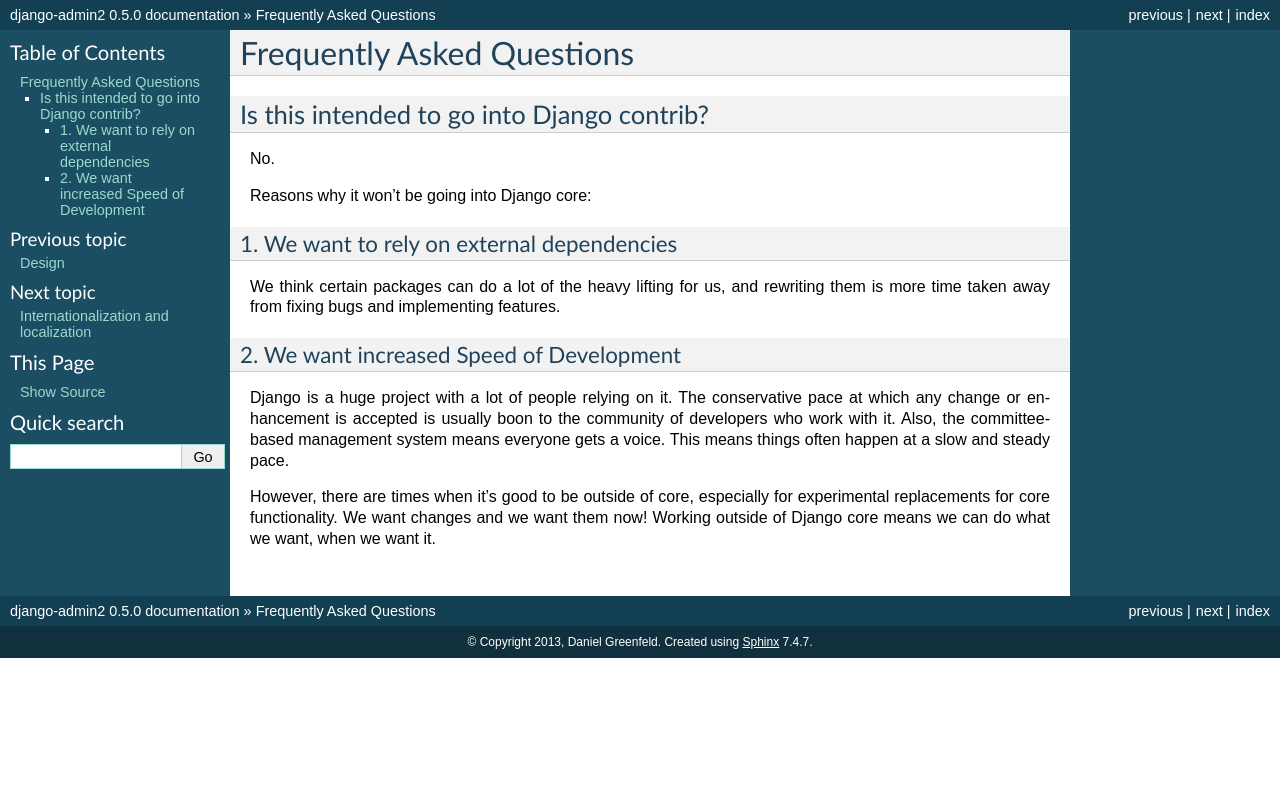
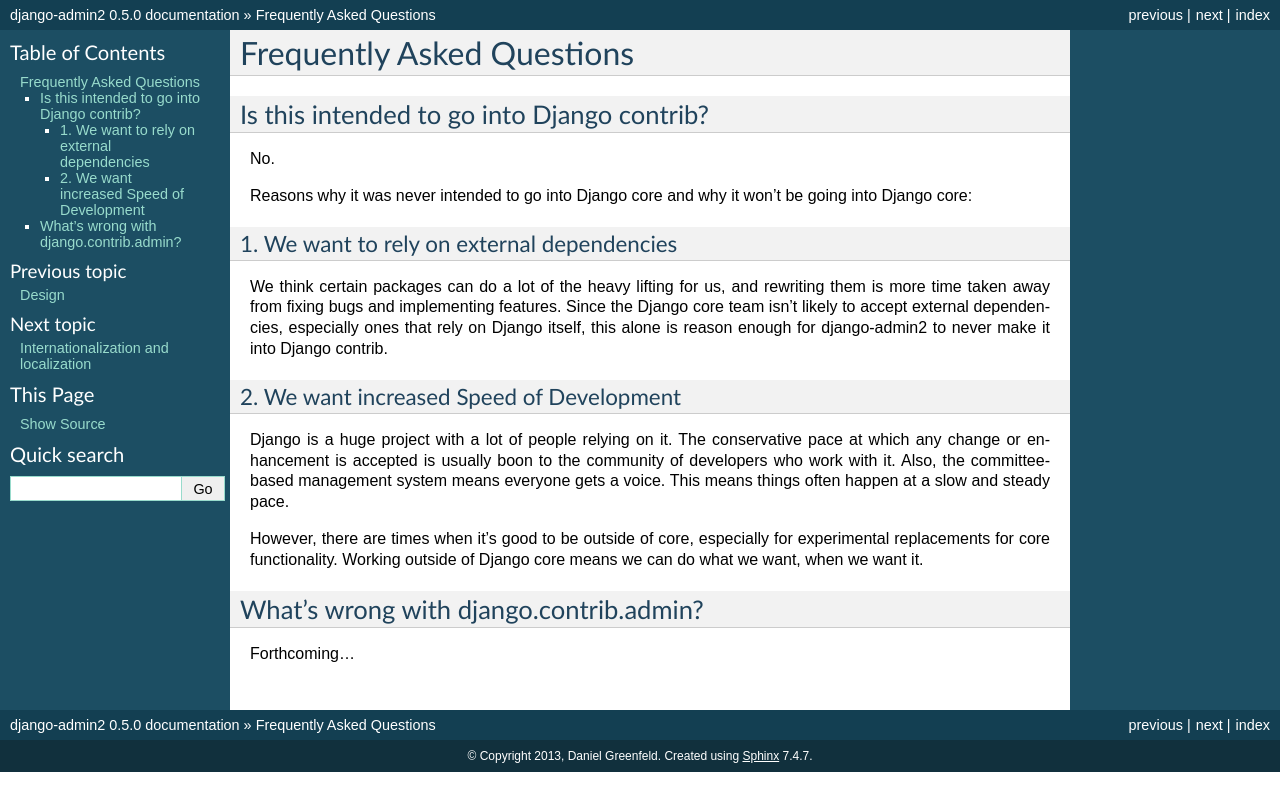
Before and after one commit to jazzband/django-admin2, a Sphinx documentation site: the page built from docs/faq.rst, in a window 1280 px wide. Shown: the top 811 px of the page. Built offline with Sphinx 7.4.7, drawn with Linux system fonts in a browser that asks for light colours; pages that are not in the unit, such as notebooks, are missing from menus.

Commit message:
FAQ bump

```diff
--- a/docs/faq.rst
+++ b/docs/faq.rst
@@ -6,16 +6,21 @@
 
 No.
 
-Reasons why it won't be going into Django core:
+Reasons why it was never intended to go into Django core and why it won't be going into Django core:
 
 1. We want to rely on external dependencies
 ~~~~~~~~~~~~~~~~~~~~~~~~~~~~~~~~~~~~~~~~~~~
 
-We think certain packages can do a lot of the heavy lifting for us, and rewriting them is more time taken away from fixing bugs and implementing features.
+We think certain packages can do a lot of the heavy lifting for us, and rewriting them is more time taken away from fixing bugs and implementing features. Since the Django core team isn't likely to accept external dependencies, especially ones that rely on Django itself, this alone is reason enough for django-admin2 to never make it into Django contrib.
 
 2. We want increased Speed of Development
 ~~~~~~~~~~~~~~~~~~~~~~~~~~~~~~~~~~~~~~~~~~
 
 Django is a huge project with a lot of people relying on it. The conservative pace at which any change or enhancement is accepted is usually boon to the community of developers who work with it. Also, the committee-based management system means everyone gets a voice. This means things often happen at a slow and steady pace.
 
-However, there are times when it's good to be outside of core, especially for experimental replacements for core functionality. We want changes and we want them now! Working outside of Django core means we can do what we want, when we want it.
+However, there are times when it's good to be outside of core, especially for experimental replacements for core functionality. Working outside of Django core means we can do what we want, when we want it.
+
+What's wrong with django.contrib.admin?
+-----------------------------------------
+
+Forthcoming...
```
